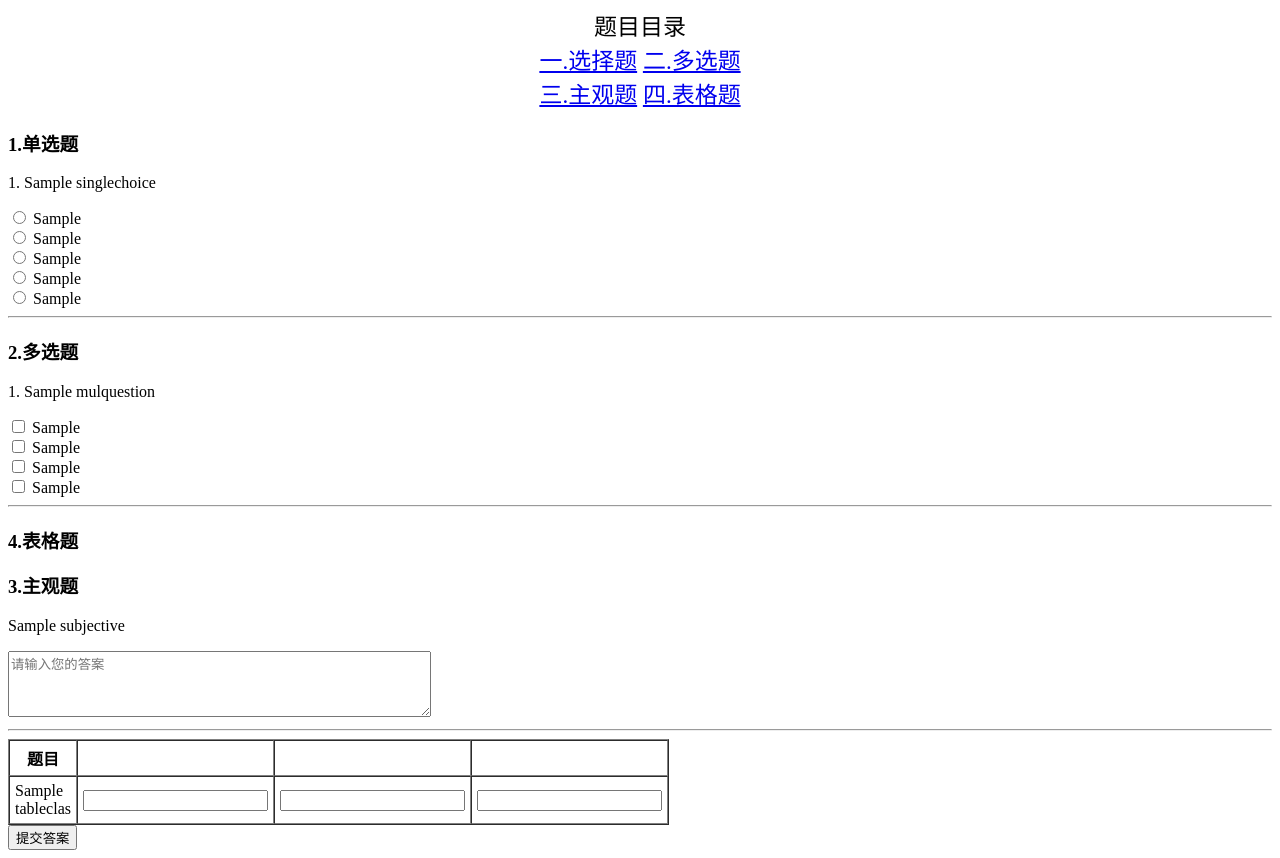
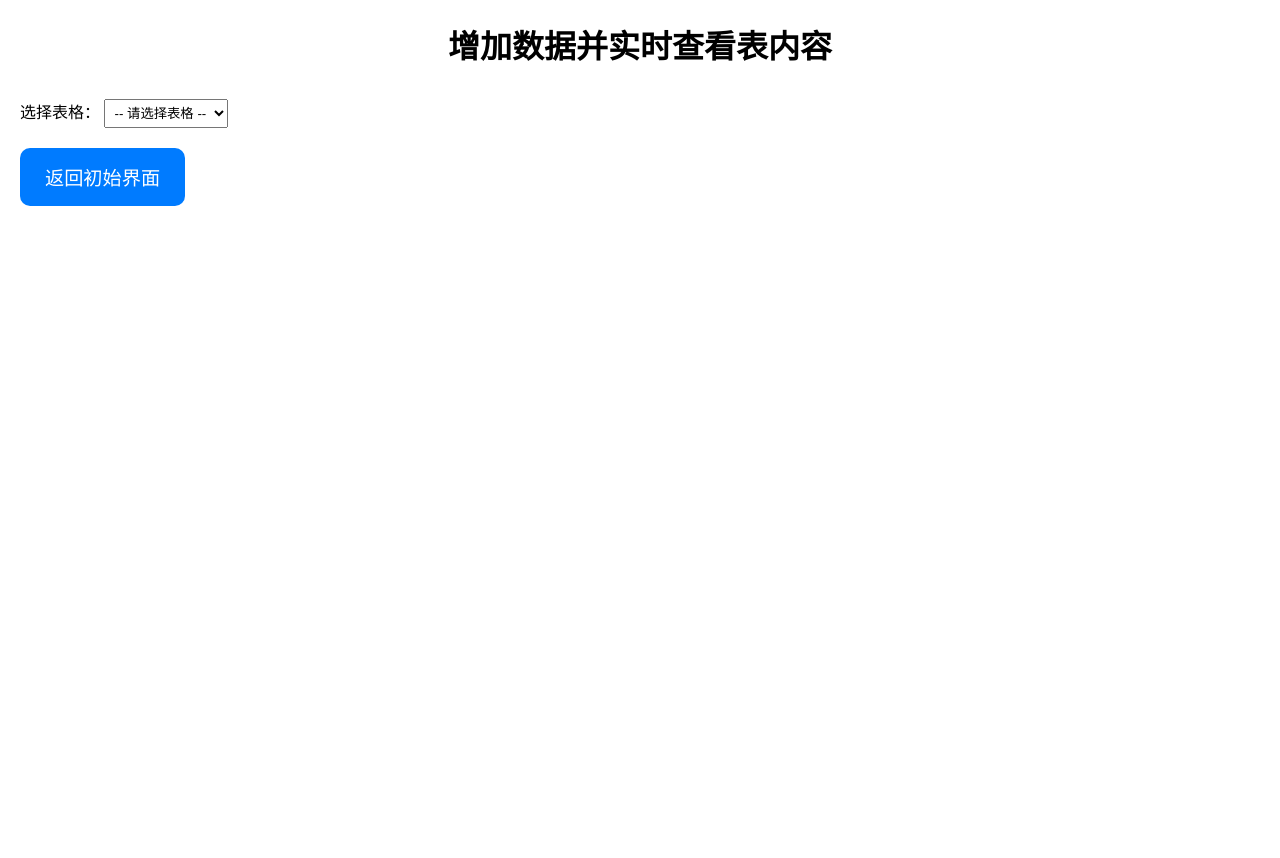
Before and after one commit to 20304wz/homework, a PHP site: page /public/test.php in a window 1280 px wide. After the commit the page ends 206 px from the top, so only its background shows below. Run offline with PHP 8.4, Linux system fonts and the light colour scheme; tables that the repository leaves empty or names only in its code hold one stand-in row (values such as "Sample post"); data that the repository does not hold is empty.

Commit message:
管理系统部分功能

```diff
--- a/public/db_connection.php
+++ b/public/db_connection.php
@@ -1,7 +1,7 @@
 <?php
 $servername = "localhost"; // 数据库服务器
 $username = "root"; // 数据库用户名
-$password = "zgy1356695061"; // 数据库密码
+$password = "20030304Yjm."; // 数据库密码
 $dbname = "questionnaire"; // 数据库名称
 
 // 创建连接
--- a/public/test.php
+++ b/public/test.php
@@ -1,114 +1,159 @@
 <?php
-include 'get_questions.php'; // 单选题数据
-include 'get_multiple_questions.php'; // 多选题数据
-include 'get_subjective_questions.php'; // 主观题数据
-include 'get_table_questions.php'; // 表格列问题数据 (包含 Q1, Q2, Q3)
-include 'get_table_columns.php'; // 表格行问题数据 (包含 id, name)
+// 数据库连接设置
+include 'db_connection.php';
+
+// 获取所有表名
+$sql = "SHOW TABLES";
+$result = $conn->query($sql);
+$tables = [];
+while ($row = $result->fetch_array()) {
+  $tables[] = $row[0];
+}
+
+// 处理表单提交
+$message = "";
+if ($_SERVER['REQUEST_METHOD'] === 'POST') {
+  if (!empty($_POST['table_name']) && !empty($_POST['columns']) && !empty($_POST['values'])) {
+    $table_name = $_POST['table_name'];
+    $columns = $_POST['columns'];
+    $values = $_POST['values'];
+
+    // 构建 SQL 查询
+    $columnsStr = implode(", ", array_map(function ($col) {
+      return "`" . trim($col) . "`";
+    }, explode(",", $columns)));
+
+    $valuesStr = implode(", ", array_map(function ($val) {
+      return "'" . trim($val) . "'";
+    }, explode(",", $values)));
+
+    $sql = "INSERT INTO `$table_name` ($columnsStr) VALUES ($valuesStr)";
+
+    if ($conn->query($sql) === TRUE) {
+      $message = "数据成功插入到表 $table_name 中！";
+    } else {
+      $message = "插入失败: " . $conn->error;
+    }
+  } else {
+    $message = "请完整填写表名、字段和数据！";
+  }
+}
+
+// 关闭连接
+$conn->close();
 ?>
 <!DOCTYPE html>
 <html lang="zh">
 <head>
   <meta charset="UTF-8">
-  <title>毕业生调查问卷</title>
+  <meta name="viewport" content="width=device-width, initial-scale=1.0">
+  <title>增加数据并实时查看</title>
+  <style>
+    body {
+      font-family: Arial, sans-serif;
+      margin: 20px;
+    }
+    h1 {
+      text-align: center;
+    }
+    form {
+      margin-bottom: 20px;
+    }
+    input, select, button {
+      margin: 10px 0;
+      padding: 5px;
+    }
+    table {
+      width: 100%;
+      border-collapse: collapse;
+      margin-top: 20px;
+    }
+
+    button {
+      font-size: 1.2em; /* 增大按钮文字 */
+      padding: 15px 25px; /* 增大按钮大小 */
+      border: none;
+      border-radius: 10px;
+      background-color: #007BFF;
+      color: white;
+      cursor: pointer;
+      transition: background-color 0.3s, transform 0.2s;
+
+    }
+
+    th, td {
+      border: 1px solid #ddd;
+      padding: 8px;
+      text-align: left;
+    }
+    th {
+      background-color: #f4f4f4;
+    }
+    .message {
+      margin-top: 20px;
+      color: green;
+    }
+  </style>
 </head>
 <body>
-<form action="submit_quiz.php" method="POST">
-  <style>
-    .question-links {
-      font-size: 23px;
+<h1>增加数据并实时查看表内容</h1>
+
+<!-- 选择表格 -->
+<form method="POST" id="add-form">
+  <label for="table_name">选择表格：</label>
+  <select name="table_name" id="table_name" required>
+    <option value="">-- 请选择表格 --</option>
+    <?php foreach ($tables as $table): ?>
+      <option value="<?= $table ?>" <?= isset($_POST['table_name']) && $_POST['table_name'] === $table ? 'selected' : '' ?>><?= $table ?></option>
+    <?php endforeach; ?>
+  </select>
+  <br>
+
+<!-- 提示信息 -->
+<?php if (!empty($message)): ?>
+  <p class="message"><?= $message ?></p>
+<?php endif; ?>
+
+<!-- 表格内容 -->
+<div id="table-content">
+  <!-- 表格内容将在这里实时加载 -->
+</div>
+
+<script>
+  const tableSelect = document.getElementById('table_name');
+  const tableContentDiv = document.getElementById('table-content');
+
+  // 加载选中表格的内容
+  function loadTableContent() {
+    const selectedTable = tableSelect.value;
+
+    if (selectedTable) {
+      // 发送AJAX请求获取表格内容
+      fetch(`fetch_table_data.php?table=${selectedTable}`)
+        .then(response => response.text())
+        .then(data => {
+          tableContentDiv.innerHTML = data;
+        })
+        .catch(error => {
+          console.error('Error:', error);
+          tableContentDiv.innerHTML = '<p>加载表内容失败。</p>';
+        });
+    } else {
+      tableContentDiv.innerHTML = '';
     }
-    .red-text {
-      color: red;
-    }
-  </style>
-  <div class="question-links" style="text-align: center;">
-    题目目录<br />
-    <a href="#singlechoice">一.选择题</a>
-    <a href="#mulchoice">二.多选题</a><br />
-    <a href="#subquestion">三.主观题</a>
-    <a href="#tablequestion">四.表格题</a>
-  </div>
-  <h3 id="singlechoice">1.单选题</h3>
-  <!-- 单选题部分 -->
-  <?php $single_choice_count = 1; ?>
-  <?php foreach ($questions as $question): ?>
-    <div>
-      <p><?php echo $single_choice_count . ". " . htmlspecialchars($question["question"]); ?></p>
-      <label>
-        <input type="radio" name="question_<?php echo $question['id']; ?>" value="A">
-        <?php echo htmlspecialchars($question["A"]); ?>
-      </label><br>
-      <label>
-        <input type="radio" name="question_<?php echo $question['id']; ?>" value="B">
-        <?php echo htmlspecialchars($question["B"]); ?>
-      </label><br>
-      <label>
-        <input type="radio" name="question_<?php echo $question['id']; ?>" value="C">
-        <?php echo htmlspecialchars($question["C"]); ?>
-      </label><br>
-      <label>
-        <input type="radio" name="question_<?php echo $question['id']; ?>" value="D">
-        <?php echo htmlspecialchars($question["D"]); ?>
-      </label><br>
-      <label>
-        <input type="radio" name="question_<?php echo $question['id']; ?>" value="E">
-        <?php echo htmlspecialchars($question["E"]); ?>
-      </label><br>
-    </div>
-    <hr>
-    <?php $single_choice_count++; ?>
-  <?php endforeach; ?>
-  <!-- 多选题部分 -->
-  <h3 id="mulchoice">2.多选题</h3>
-  <?php $multiple_choice_count = 1; ?>
-  <?php foreach ($multiple_questions as $multiple_question): ?>
-    <div>
-      <p><?php echo $multiple_choice_count . ". " . htmlspecialchars($multiple_question["name"]); ?></p>
-      <label><input type="checkbox" name="question_<?php echo $multiple_question['id']; ?>[]" value="A"> <?php echo htmlspecialchars($multiple_question["A"]); ?></label><br>
-      <label><input type="checkbox" name="question_<?php echo $multiple_question['id']; ?>[]" value="B"> <?php echo htmlspecialchars($multiple_question["B"]); ?></label><br>
-      <label><input type="checkbox" name="question_<?php echo$multiple_question['id']; ?>[]" value="C"> <?php echo htmlspecialchars($multiple_question["C"]); ?></label><br>
-      <label><input type="checkbox" name="question_<?php echo $multiple_question['id']; ?>[]" value="D"> <?php echo htmlspecialchars($multiple_question["D"]); ?></label><br>
-    </div>
-    <hr>
-    <?php $multiple_choice_count++; ?>
-  <?php endforeach; ?>
+  }
 
+  // 初始化时加载选中的表格内容
+  if (tableSelect.value) {
+    loadTableContent();
+  }
 
-  <!-- 表格题部分 -->
-  <h3 id="tablequestion">4.表格题</h3>
-  <table border="1" width="40%"  cellspacing="0" cellpadding="5">
-    <tr>
-      <th>题目</th>
-      <?php foreach (['Q1', 'Q2', 'Q3'] as $column_question): ?>
-        <th><?php echo htmlspecialchars($table_questions[$column_question]); ?></th>
-      <?php endforeach; ?>
-    </tr>
+  // 切换表格时实时加载内容
+  tableSelect.addEventListener('change', loadTableContent);
+</script>
 
-    <h3 id="subquestion">3.主观题</h3>
-    <?php foreach ($subjective_questions as $subjective_question): ?>
-      <div>
-        <p><?php echo htmlspecialchars($subjective_question["question"]); ?></p>
-        <textarea name="subjective_<?php echo $subjective_question['id']; ?>" rows="4" cols="50" placeholder="请输入您的答案"></textarea>
-      </div>
-      <hr>
-    <?php endforeach; ?>
-
-
-    <!-- 生成表格的列问题作为行 -->
-    <?php foreach ($table_columns as $column): ?>
-      <tr>
-        <td><?php echo htmlspecialchars($column["name"]); ?></td>
-        <?php foreach (['Q1', 'Q2', 'Q3'] as $row_question): ?>
-          <td>
-            <input type="text" name="table_<?php echo $column['id']; ?>_<?php echo $row_question; ?>" placeholder="">
-          </td>
-        <?php endforeach; ?>
-      </tr>
-    <?php endforeach; ?>
-  </table>
-
-
-  <input type="submit" value="提交答案">
-</form>
+<div class="button-container">
+  <a  href="Ruler.php"><button>返回初始界面</button></a>
+</div>
 </body>
 </html>
```
Also changed, not shown: public/add.php (+17 -1 lines), public/delete.php (+14 -0 lines), public/edit.php (+12 -5 lines), public/search.php (+14 -0 lines).
